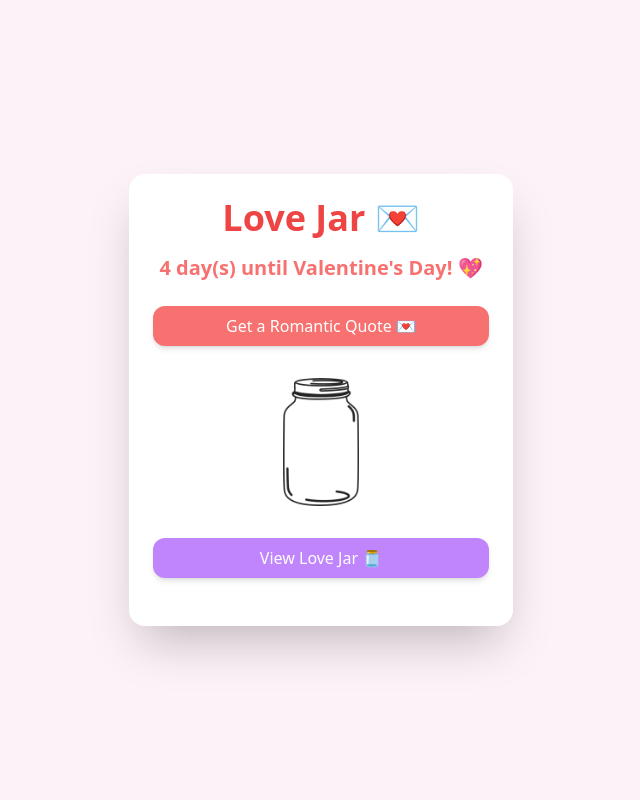
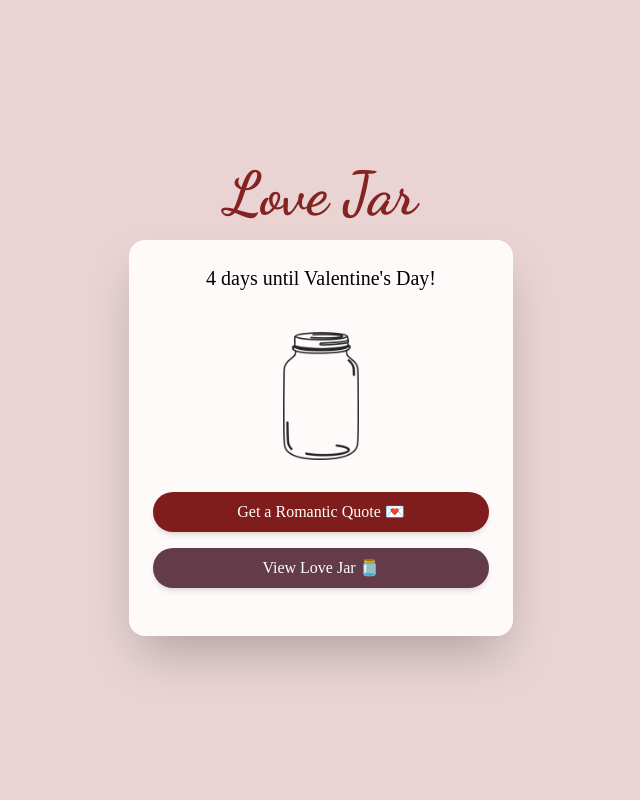
Before and after one commit to Jenny-Dup/valentines-app, a Flask app: page / in a window 1280 px wide. Shown: the whole page, without its empty margins (319-959 px from the left). Run offline with Flask 3, Linux system fonts and the light colour scheme; some libraries are stand-ins or nearby versions.

Commit message:
added more styles and fonts

```diff
--- a/static/js/script.js
+++ b/static/js/script.js
@@ -12,7 +12,7 @@ document.addEventListener('DOMContentLoaded', () => {
       const timeDiff = valentinesDay - today;
       const daysLeft = Math.ceil(timeDiff / (1000 * 60 * 60 * 24));
 
-      countdownElement.textContent = `${daysLeft} day(s) until Valentine's Day! 💖`;
+      countdownElement.textContent = `${daysLeft} days until Valentine's Day!`;
   }
   updateCountdown();
 
--- a/templates/index.html
+++ b/templates/index.html
@@ -6,20 +6,21 @@
     <title>Love Jar 💌</title>
     <script src="https://cdn.tailwindcss.com"></script>
     <script src="{{ url_for('static', filename='js/script.js') }}" defer></script>
-</head>
-<body class="bg-pink-50 min-h-screen flex flex-col items-center justify-center text-center p-4">
-
-    <div class="bg-white rounded-2xl shadow-2xl p-6 max-w-sm w-full">
-        <h1 class="text-4xl font-bold text-red-500 mb-4">Love Jar 💌</h1>
-        <div id="countdown" class="text-xl text-red-400 font-semibold mb-6"></div>
-        <p id="quoteDisplay" class="text-lg italic text-pink-700 mb-4"></p>
-        <button id="quoteButton" class="w-full px-4 py-2 bg-red-400 text-white rounded-xl shadow-md hover:bg-red-500 transition-transform transform hover:scale-105">Get a Romantic Quote 💌</button>
+    <link href="https://fonts.googleapis.com/css2?family=Dancing+Script:wght@700&family=Crimson+Text:ital@0;1&display=swap" rel="stylesheet">
+<body class="min-h-screen flex flex-col items-center justify-center text-center p-4" style="background-color: #E9D3D3;">
+  <h1 class="text-6xl font-bold mb-4" style="font-family: 'Dancing Script', cursive; color:#852222">Love Jar</h1>
+    <div class="rounded-2xl shadow-2xl p-6 max-w-sm w-full" style="background-color: #FFFAFA;">
+        <div id="countdown" class="text-xl text-black mb-6" style="font-family: 'Crimson-Text', serif;"></div>
 
         <!-- Love Jar Drop Zone -->
         <div id="loveJarZone" class="mt-4 p-4 w-full text-center">
           <img src="{{ url_for('static', filename='images/love_jar.png') }}" alt="Love Jar" class="mx-auto h-32 object-contain transition-transform transform hover:scale-110">
         </div>
-        <button id="viewJarButton" class="w-full mt-4 px-4 py-2 bg-purple-400 text-white rounded-xl shadow-md hover:bg-purple-500 transition-transform transform hover:scale-105">View Love Jar 🫙</button>
+
+        <p id="quoteDisplay" class="text-lg italic text-pink-700 mb-4" style="font-family: 'Crimson-Text', serif;"></p>
+
+        <button id="quoteButton" class="w-full px-4 py-2 text-white bg-red-900 rounded-3xl shadow-md hover:bg-red-800 transition-transform transform hover:scale-105" style="font-family: 'Crimson-Text', serif;">Get a Romantic Quote 💌</button>
+        <button id="viewJarButton" class="w-full mt-4 px-4 py-2 bg-purple-400 text-white rounded-3xl shadow-md hover:bg-purple-500 transition-transform transform hover:scale-105" style="font-family: 'Crimson-Text', serif; background-color: #633b49;">View Love Jar 🫙</button>
         <div id="jarDisplay" class="mt-6 space-y-2"></div>
     </div>
 
```
Also changed, not shown: package.json (added, +24 -0 lines), package-lock.json (added).
